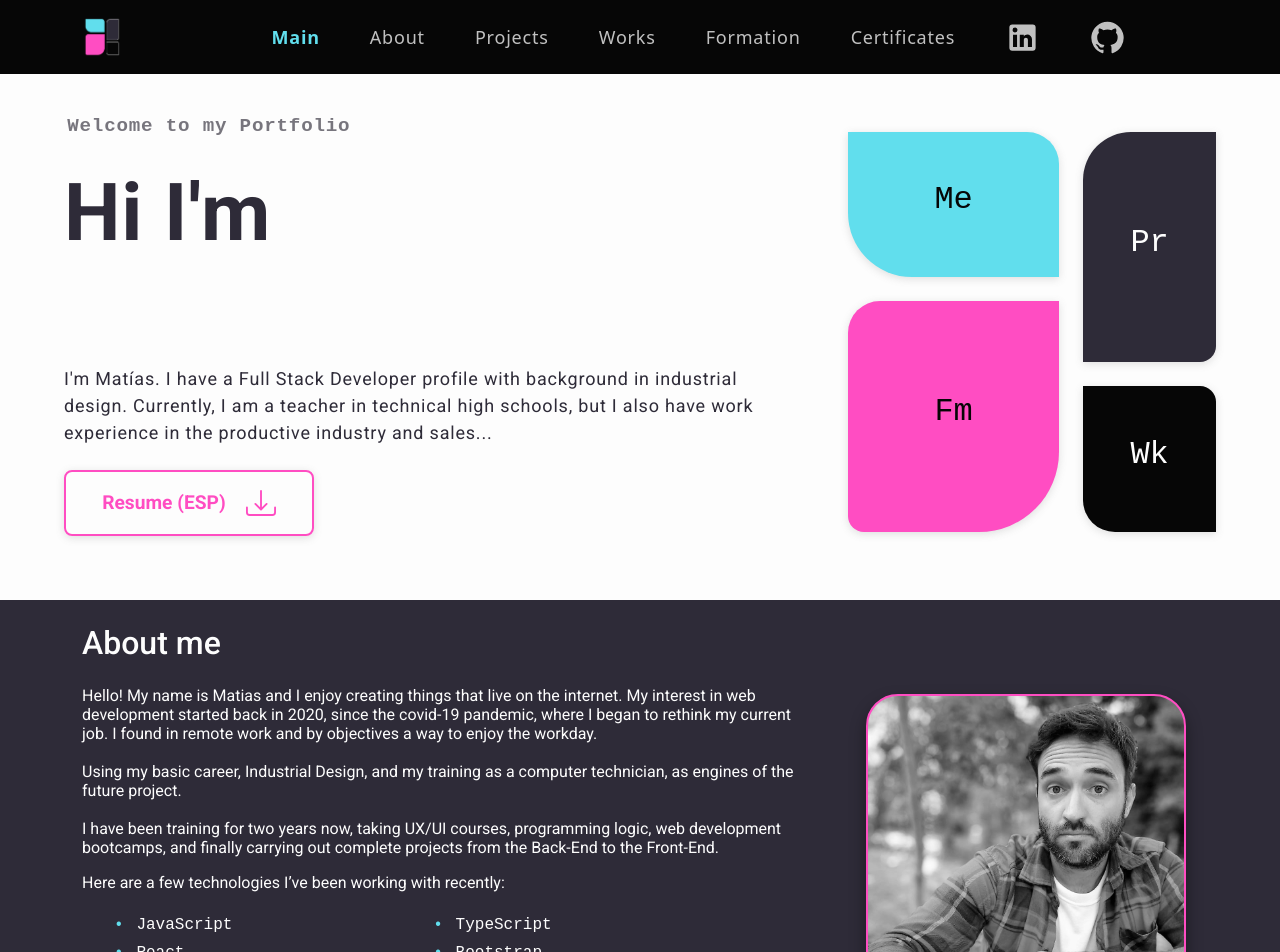
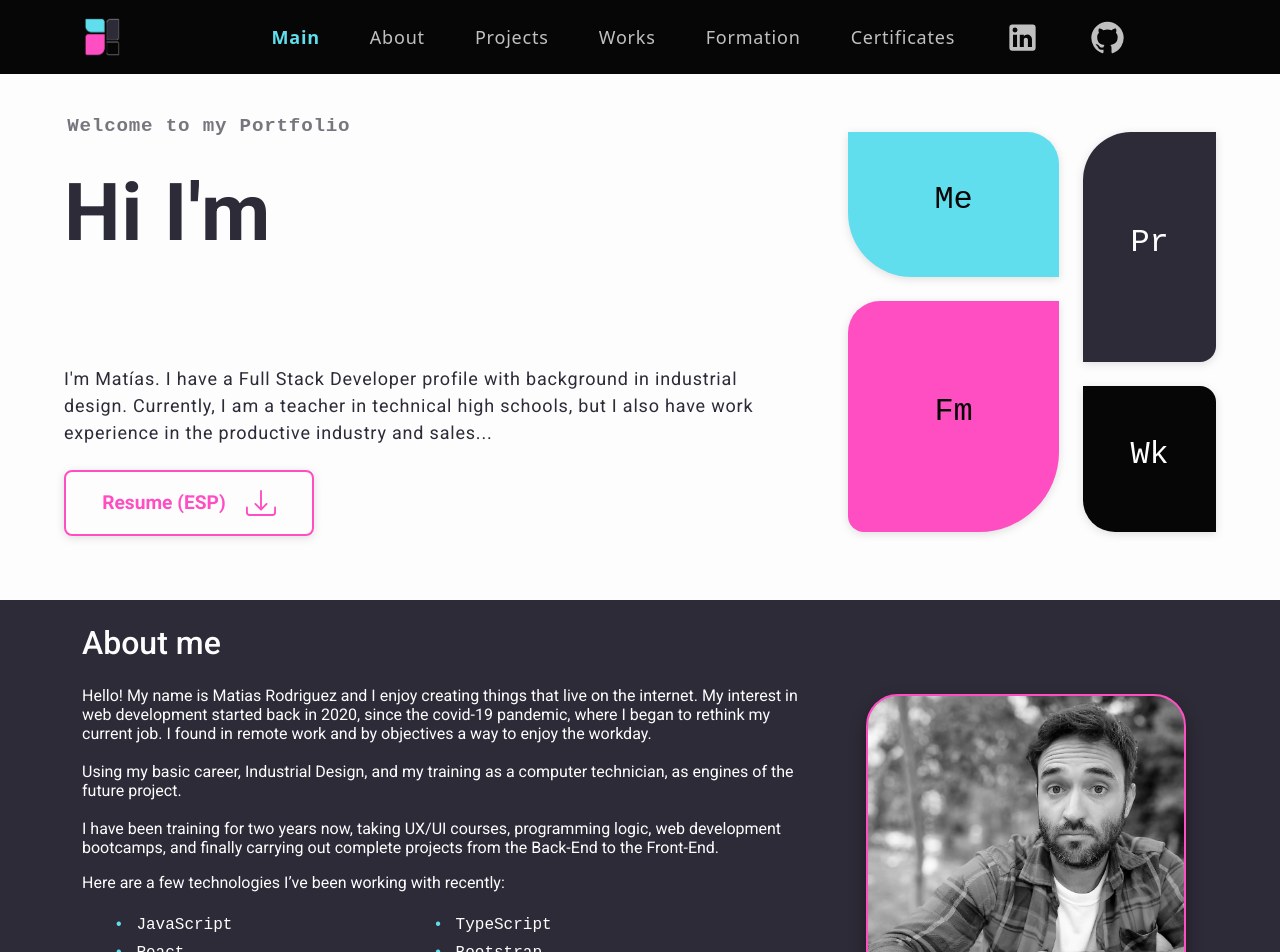
Before and after one commit to Matias-Rodriguez-UX/Portfolio-, a React (Create React App) app in the folder my-Porfolio/my-portfolio/: page / in a window 1280 px wide. Shown: the top 952 px of the page. Built offline with nearby package versions, Linux system fonts and the light colour scheme; the HTML template or start-up script is replaced by a standard one.

Commit message:
corregido nombre

```diff
--- a/my-Porfolio/my-portfolio/src/components/about/about.jsx
+++ b/my-Porfolio/my-portfolio/src/components/about/about.jsx
@@ -11,7 +11,7 @@ export default function About() {
                     <Col xs={12} md={7} xl={8}>
                         <div className="text-description">
                             <p className="text-justify">
-                                Hello! My name is Matias and I enjoy creating things that live on the internet. My interest in web development started back in 2020, since the covid-19 pandemic, where I began to rethink my current job. I found in remote work and by objectives a way to enjoy the workday.
+                                Hello! My name is Matias Rodriguez and I enjoy creating things that live on the internet. My interest in web development started back in 2020, since the covid-19 pandemic, where I began to rethink my current job. I found in remote work and by objectives a way to enjoy the workday.
                                 <br />
                                 <br />
                                 Using my basic career, Industrial Design, and my training as a computer technician, as engines of the future project.
```
